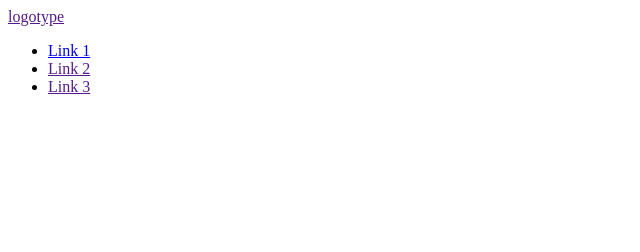
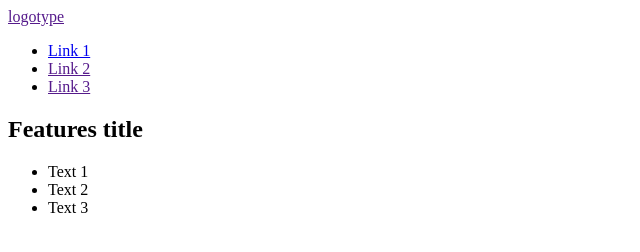
Before and after one commit to SergeyKorobka/blended-test-team-126-18, a plain HTML site: page index.html in a window 1280 px wide. Shown: the whole page, without its empty margins (0-640 px from the left). Drawn offline with Linux system fonts and the light colour scheme.

Commit message:
add features

```diff
--- a/index.html
+++ b/index.html
@@ -18,5 +18,17 @@
         </nav>
       </div>
     </header>
+    <main>
+      <section class="features">
+        <div class="container">
+          <h2>Features title</h2>
+          <ul>
+            <li>Text 1</li>
+            <li>Text 2</li>
+            <li>Text 3</li>
+          </ul>
+        </div>
+      </section>
+    </main>
   </body>
 </html>
```
